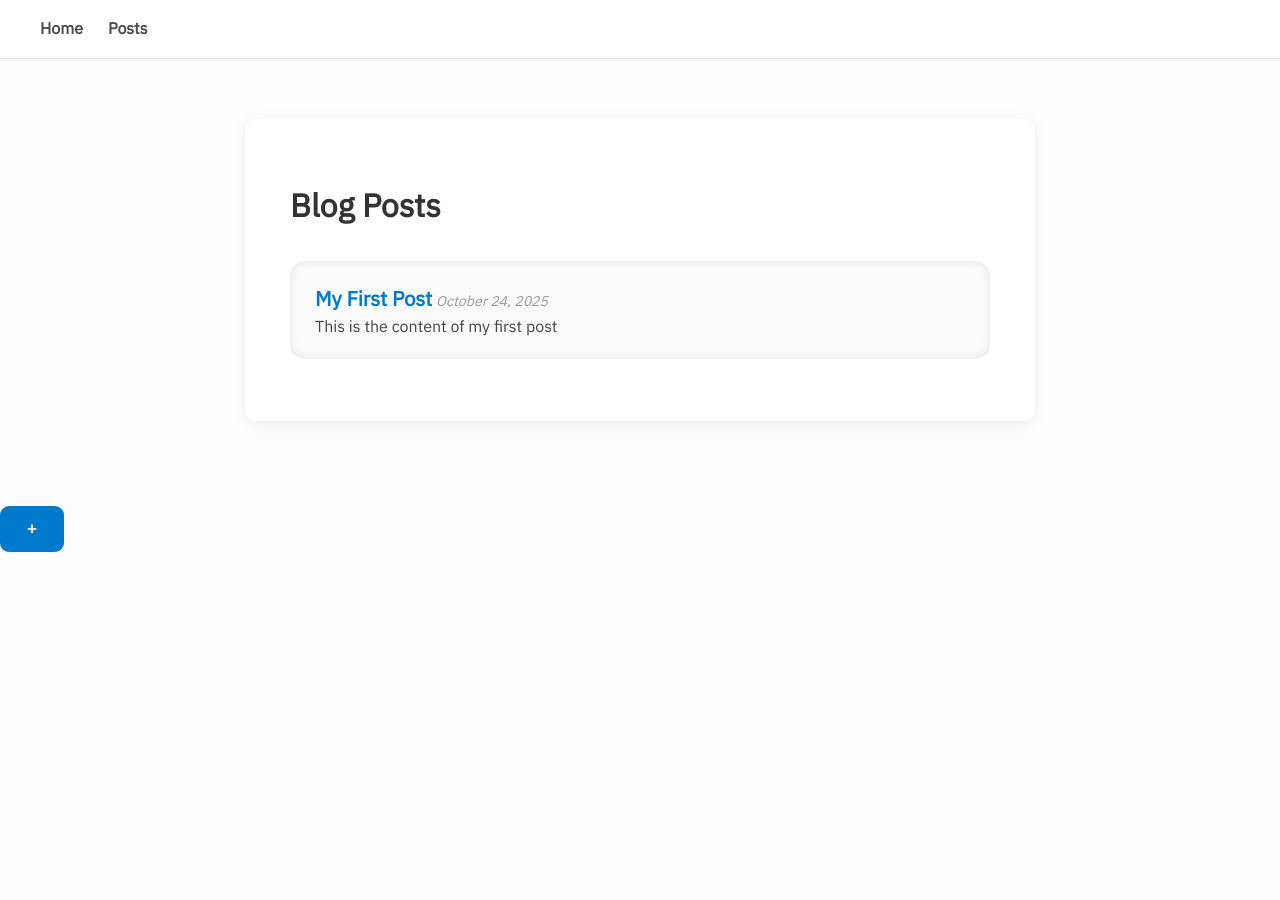
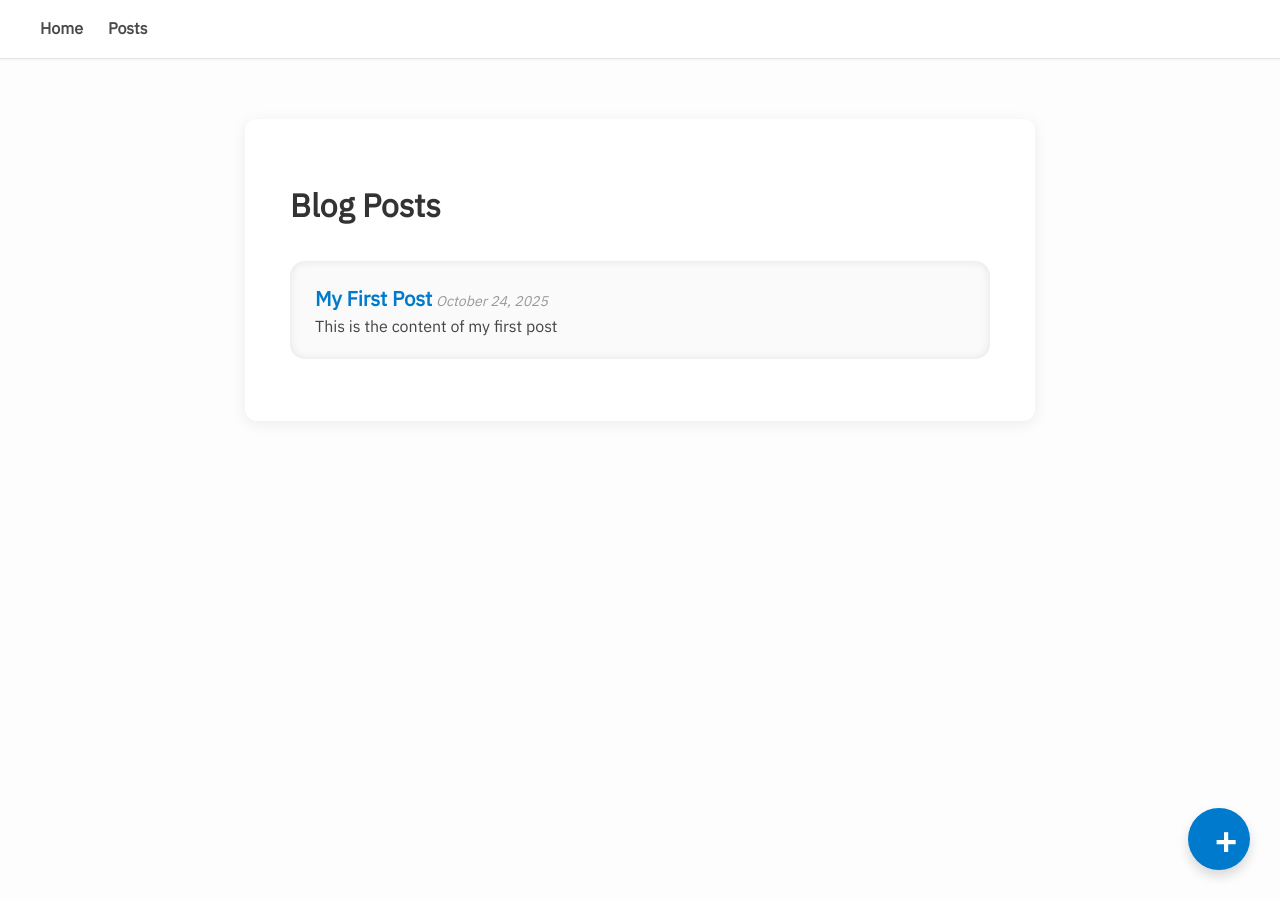
Before and after one commit to itishhanda/itish-blog, a Jekyll site: the page built from posts.md, in a window 1280 px wide. Built offline with Jekyll 4.4.1, drawn with Linux system fonts in a browser that asks for light colours.

Commit message:
Update style.css

```diff
--- a/assets/css/style.css
+++ b/assets/css/style.css
@@ -19,21 +19,17 @@ body {
   box-shadow: 0 1px 2px rgba(0, 0, 0, 0.05);
 }
 
-.nav-link,
-.nav-button {
+.nav-link {
   color: #4a4a4a;
   text-decoration: none;
   font-weight: 600;
   font-size: 1rem;
   margin-right: 25px;
   cursor: pointer;
-  border: none;
-  background: none;
   transition: color 0.2s ease-in-out;
 }
 
-.nav-link:hover,
-.nav-button:hover {
+.nav-link:hover {
   color: #007acc;
 }
 
@@ -62,9 +58,9 @@ main {
 .modal-content {
   background: white;
   width: 90%;
-  max-width: 540px;
+  max-width: 480px;
   margin: 80px auto;
-  padding: 30px 35px;
+  padding: 25px 30px;
   border-radius: 14px;
   position: relative;
   font-size: 15px;
@@ -185,3 +181,27 @@ button:hover {
   font-size: 1rem;
   line-height: 1.36;
 }
+
+/* Floating '+' post button on Posts page */
+#floatingNewPostBtn {
+  position: fixed;
+  bottom: 30px;
+  right: 30px;
+  width: 62px;
+  height: 62px;
+  border-radius: 50%;
+  background-color: #007acc;
+  color: white;
+  font-size: 38px;
+  font-weight: bold;
+  border: none;
+  cursor: pointer;
+  box-shadow: 0 6px 12px rgba(0,0,0,0.15);
+  z-index: 10000;
+  user-select: none;
+  transition: background-color 0.3s ease;
+}
+
+#floatingNewPostBtn:hover {
+  background-color: #005fa3;
+}
```
